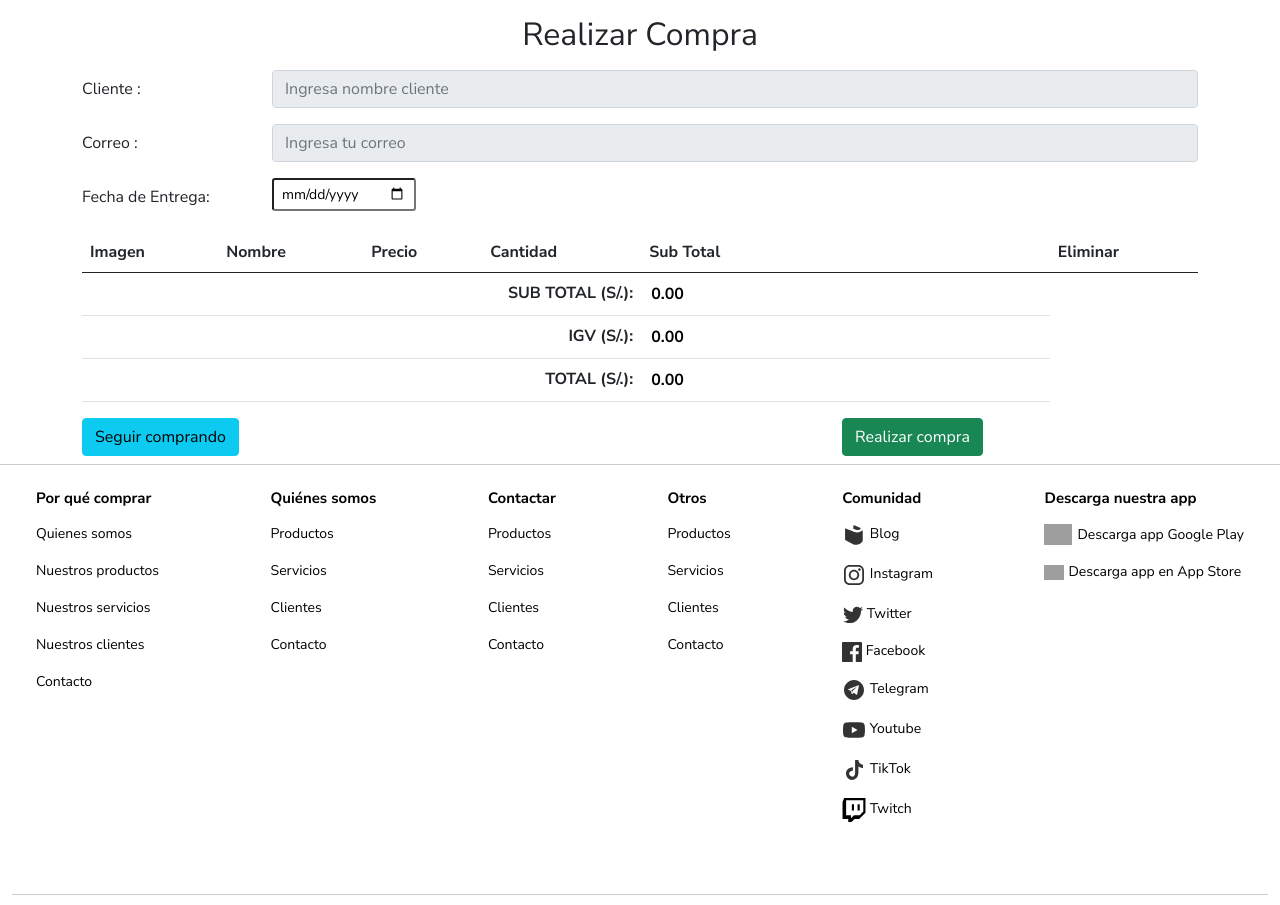
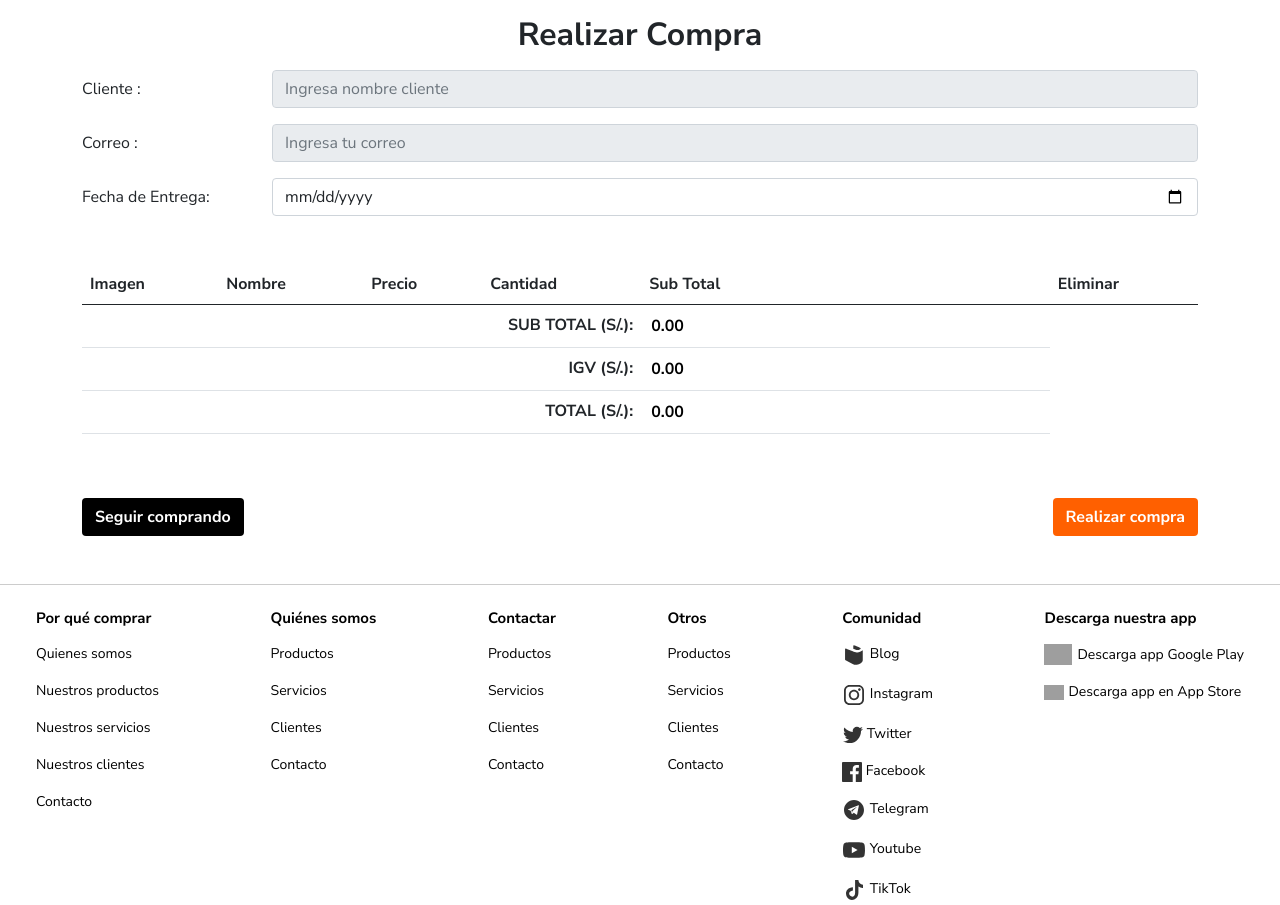
Before and after one commit to Genaro-Robles/GreedStore, a PHP site: page /GreedStore/pedido in a window 1280 px wide. Shown: the part 176-1081 px from the top of the page. Run offline with PHP 8.4, Linux system fonts and the light colour scheme; data comes from the database, SQL or seed files in the repository; lists and menus that the app fills with data are empty; some libraries are stand-ins or nearby versions; grey boxes are pictures that could not be loaded.

Commit message:
pedidos...

```diff
--- a/assets/css/header.css
+++ b/assets/css/header.css
@@ -191,28 +191,26 @@ aside::-webkit-scrollbar-thumb {
     cursor: pointer;
 }
 
-aside .btn-pay {
+.btn-pay {
     display: block;
-    width: 100%;
     background-color: #ff6000;
     color: #fff;
     font-weight: 800;
 }
 
-aside .btn-pay:hover {
+.btn-pay:hover {
     background-color: #cc4d00;
     color: #fff;
 }
 
-aside .btn-trash {
+.btn-trash {
     display: block;
-    width: 100%;
     background-color: #000;
     color: #fff;
     font-weight: 800;
 }
 
-aside .btn-trash:hover {
+.btn-trash:hover {
     background-color: #1d1d1c;
     color: #fff;
 }
--- a/assets/css/main.css
+++ b/assets/css/main.css
@@ -49,3 +49,26 @@ main .btn-add-card:hover{
     background-color: #cc4d00;
     color: #fff;
 }
+
+.btn-black{
+    display: block;
+    background-color: #000;
+    color: #fff;
+    font-weight: 800;
+}
+.btn-black:hover {
+    background-color: #1d1d1c;
+    color: #fff;
+}
+
+.btn-orange{
+    display: block;
+    background-color: #ff6000;
+    color: #fff;
+    font-weight: 800;
+}
+
+.btn-orange:hover {
+    background-color: #cc4d00;
+    color: #fff;
+}
--- a/assets/js/carrito.js
+++ b/assets/js/carrito.js
@@ -225,7 +225,7 @@ class Carrito {
                     </td>
                     <td id='subtotales'>${producto.precio * producto.cantidad}</td>
                     <td>
-                        <a href="#" class="borrar-producto-pedido fas fa-times-circle" style="font-size:30px" data-id="${producto.id}"></a>
+                        <a href="#" class="borrar-producto-pedido bi bi-x-square-fill text-danger d-flex justify-content-center text-decoration-none" style="font-size:20px" data-id="${producto.id}"></a>
                     </td>
                 `;
                 listaCompra.appendChild(row);
--- a/assets/js/compra.js
+++ b/assets/js/compra.js
@@ -51,6 +51,7 @@ function cargarEventosCompra() {
 
 
 function procesarCompra(e) {
+    e.preventDefault();
     if (compra.obtenerProductosLocalStorage().length === 0) {
         e.preventDefault();
         Swal.fire({
--- a/templates/includes/header.php
+++ b/templates/includes/header.php
@@ -92,9 +92,9 @@
 
                                     <ul class="dropdown-menu" aria-labelledby="dropdownMenuLink">
                                         <li><a class="dropdown-item" href="<?= URL_MAIN ?>">Perfil</a></li>
-                                        <?php if($perfil['rol'] >= 2): ?>
+                                        <?php if ($perfil['rol'] >= 2) : ?>
                                             <li><a class="dropdown-item" href="<?= URL_MAIN ?>admin/dashboard">Admin</a></li>
-                                        <?php endif;?>
+                                        <?php endif; ?>
                                         <li>
                                             <hr class="dropdown-divider">
                                         </li>
@@ -169,7 +169,7 @@
                     <a class="btn btn-trash" href="#">
                         Vaciar carrito
                     </a>
-                    <a class="btn btn-pay" href="<?=URL_MAIN?>pedido">
+                    <a class="btn btn-pay" href="<?= URL_MAIN ?>pedido">
                         Realizar pedido
                     </a>
                 </div>
--- a/templates/views/pedido.php
+++ b/templates/views/pedido.php
@@ -1,14 +1,12 @@
-
 <div class="container">
     <div class="row mt-3">
         <div class="col">
-                    <h2 class="d-flex justify-content-center mb-3">Realizar Compra</h2>
+            <h2 class="d-flex justify-content-center mb-3 fw-bold">Realizar Compra</h2>
             <form id="procesar-pago" method="POST" action="">
                 <div class="form-group row my-3">
                     <label for="cliente" class="col-12 col-md-2 col-form-label h2">Cliente :</label>
                     <div class="col-12 col-md-10">
-                                <input type="text" class="form-control" id="cliente"
-                                    placeholder="Ingresa nombre cliente" name="cliente" readonly value="<?php echo (!isset($perfil["nombre"])) ? "" : $perfil["nombre"] ?>">
+                        <input type="text" class="form-control" id="cliente" placeholder="Ingresa nombre cliente" name="cliente" readonly value="<?php echo (!isset($perfil["nombre"])) ? "" : $perfil["nombre"] ?>">
                     </div>
                 </div>
                 <div class="form-group row my-3">
@@ -20,12 +18,12 @@
                 <div class="form-group row my-3">
                     <label for="input" class="col-12 col-md-2 col-form-label h2">Fecha de Entrega:</label>
                     <div class="col-12 col-md-10">
-                                <input type="date" class="form-control-sm" id="FechaE" name="FechaE">
+                        <input type="date" class="form-control" id="FechaE" name="FechaE">
                     </div>
                 </div>
 
-                        <div id="carrito-tabla" class="form-group table-responsive" >
-                            <table class="form-group table" id="lista-compra" >
+                <div id="carrito-tabla" class="form-group table-responsive my-5">
+                    <table class="form-group table" id="lista-compra">
                         <thead>
                             <tr>
                                 <th scope="col">Imagen</th>
@@ -37,7 +35,7 @@
                             </tr>
 
                         </thead>
-                                <tbody >
+                        <tbody>
 
                         </tbody>
                         <tr>
@@ -65,13 +63,13 @@
                     </table>
                 </div>
 
-                        <div class="row justify-content-between">
-                            <div class="col-md-4 mb-2">
-                                <a href="index" class="btn btn-info btn-block">Seguir comprando</a>
-                            </div>
-                            <div class="col-xs-12 col-md-4">
-                                <input type="submit" class="btn btn-success btn-block" id="procesar-compra" value="Realizar compra">
-                            </div>
+                <div class="d-flex justify-content-center flex-column flex-sm-row justify-content-sm-between mb-5">
+
+                    <a href="<?= URL_MAIN ?>" class="btn btn-black my-3 my-sm-0">Seguir comprando</a>
+
+
+                    <input type="submit" class="btn btn-orange" id="procesar-compra" value="Realizar compra">
+
                 </div>
             </form>
 
```
Also changed, not shown: templates/views/item.php (+10 -6 lines). Lines whose indentation alone changed are shown as unchanged.
